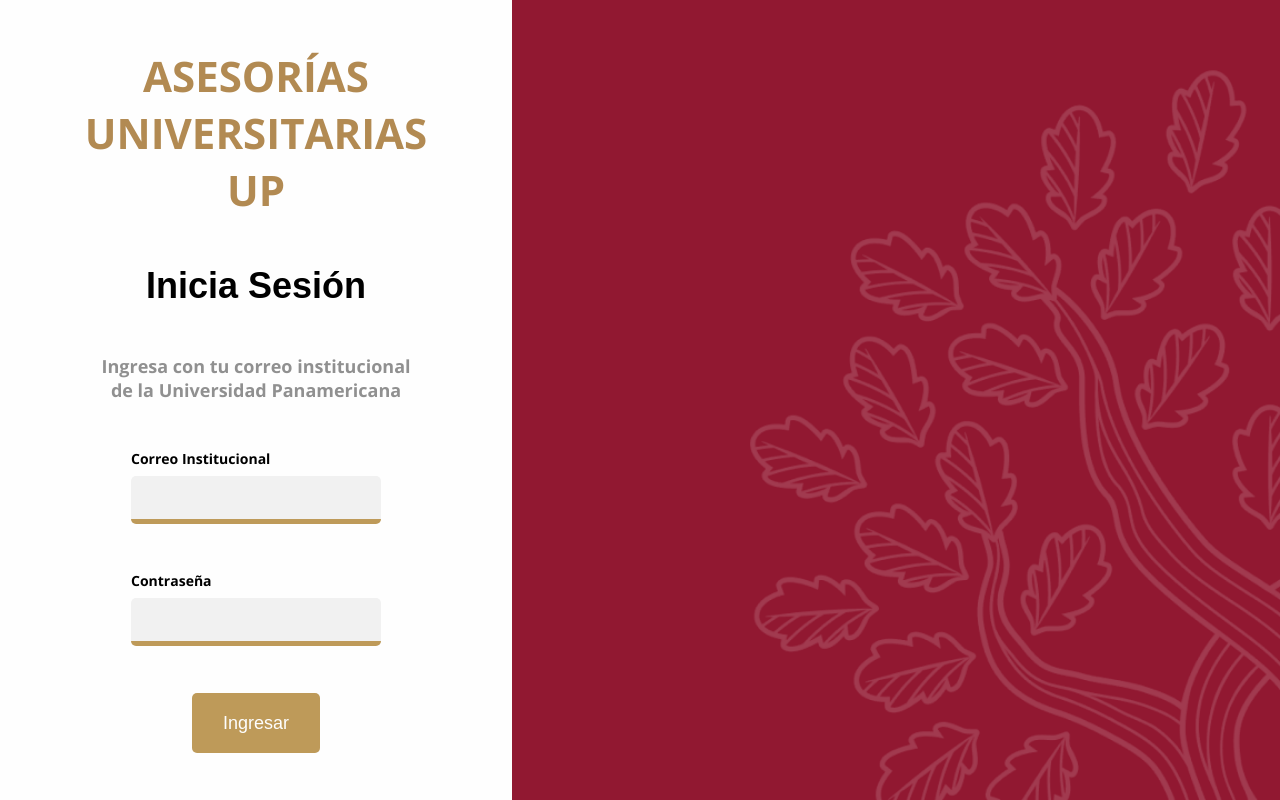
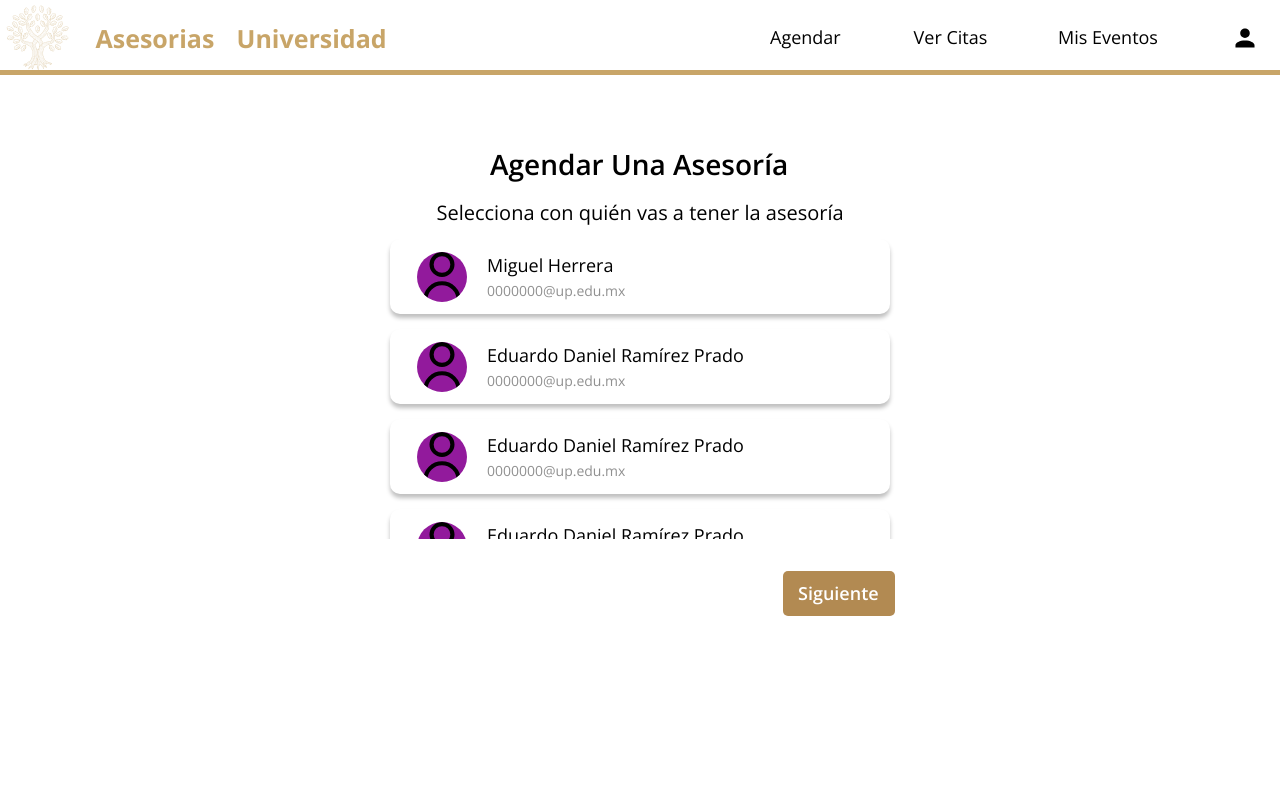
Before and after one commit to ForteUp/AsesoriasUP-F-End-, a React (Vite) app: page /agendar in a window 1280 px wide. Before the commit this address led to /login. Built offline with nearby package versions, Linux system fonts and the light colour scheme; a web font is replaced by a local one.

Commit message:
Modify scss of the navbar and add image logo

```diff
--- a/src/App.jsx
+++ b/src/App.jsx
@@ -16,9 +16,7 @@
                         <Route
                             path="/agendar"
                             element={
-                                <PrivateAsesorRoute>
                                     <AgendarCita />
-                                </PrivateAsesorRoute>
                             }
                         />
                         <Route path="/login" element={<LogIn />} />
--- a/src/components/NavBar/NavBar.jsx
+++ b/src/components/NavBar/NavBar.jsx
@@ -1,22 +1,30 @@
 import React from 'react';
 import "./NavBar.scss";
 import ImgProfile from "../../assets/VectorProfile.svg";
+import ImgLogo from "../../assets/roble-removebg-preview 1roble.png";
 
 function NavBar() {
   return (
     <nav className='NavBar-body'>
+        <div className='NavBar-Logo' itemType='button'>
+            <img src={ImgLogo} className="NavBar-Img"/>
+            <p className='NavBar-text1'>Asesorias</p>
+            <p className='NavBar-text2'>Universidad</p>
+        </div>
         <div className='NavBar-Menu'>
             <div className='opcionAgendar'>
                 <p className='opcionAgendar-text'>Agendar</p>
             </div>
-            <div className='opcionRegistrar'>
-                <p className='opcionRegistrar-text'>Registrar</p>
+            <div className='opcionVerCitas'>
+                <p className='opcionVerCitas-text'>Ver Citas</p>
             </div>
             <div className='opcionMisEventos'>
                 <p className='opcionMisEventos-text'>Mis Eventos</p>
             </div>
             <div className='opcionProfile'>
-                <img src={ImgProfile}  className='opcionProfile-text'/>
+                <div className='opcionProfile-account'>
+                    <img src={ImgProfile}  className='opcionProfile-img'/>
+                </div>
             </div>
         </div>
     </nav>
--- a/src/components/NavBar/NavBar.scss
+++ b/src/components/NavBar/NavBar.scss
@@ -1,8 +1,62 @@
+@import url('https://fonts.googleapis.com/css2?family=Open+Sans:wght@400;600;700&display=swap');
+
 .NavBar-body{
     width: 100vw;
     height: 75px;
     display: flex;
     border-bottom: #C8A568 5px solid;
+    justify-content: space-between;
+    .NavBar-Logo{
+        display: flex;
+        flex-direction: row;
+        justify-content: center;
+        align-items: center;
+        padding: 0px;
+        gap: 21px;
+        width: 412px;
+        height: 75px;
+
+        .NavBar-Img{
+            width: 75px;
+            height: 75px;
+            opacity: 0.75;
+            flex: none;
+            order: 0;
+            flex-grow: 0;
+        }
+
+        .NavBar-text1{
+            width: 120px;
+            height: 34px;
+            font-family: "Open Sans", sans-serif;
+            font-style: normal;
+            font-weight: 700;
+            font-size: 25px;
+            line-height: 34px;
+            display: flex;
+            align-items: center;
+            color: #C8A568;
+            flex: none;
+            order: 1;
+            flex-grow: 0;
+        }
+
+        .NavBar-text2{
+            width: 176px;
+            height: 34px;
+            font-family: "Open Sans", sans-serif;
+            font-style: normal;
+            font-weight: 700;
+            font-size: 25px;
+            line-height: 34px;
+            display: flex;
+            align-items: center;
+            color: #C8A568;
+            flex: none;
+            order: 2;
+            flex-grow: 0;
+        }
+    }
     .NavBar-Menu{
         display: flex;
         flex-direction: row;
@@ -23,9 +77,33 @@
             flex: none;
             order: 0;
             flex-grow: 0;
+            .opcionAgendar-text{
+                width: 74px;
+                height: 25px;
+                font-family: "Open Sans",sans-serif;
+                font-style: normal;
+                font-weight: 400;
+                font-size: 18px;
+                line-height: 25px;
+                display: flex;
+                align-items: center;
+                flex: none;
+                order: 0;
+                flex-grow: 0;
+            }
+        }
+        .opcionAgendar:hover{
+            background-color: rgba(200, 165, 104, 0.25);
+            .opcionAgendar-text{
+                color: #C8A568;
+                font-weight: 600;
+                font-family: "Open Sans",sans-serif;
+                font-style: normal;
+                font-size: 18px;
+            }
         }
 
-        .opcionRegistrar{
+        .opcionVerCitas{
             display: flex;
             flex-direction: row;
             justify-content: center;
@@ -36,7 +114,33 @@
             flex: none;
             order: 1;
             flex-grow: 0;
+            .opcionVerCitas-text{
+                width: 76.8px;
+                height: 25px;
+                font-family: "Open Sans", sans-serif;
+                font-style: normal;
+                font-weight: 400;
+                font-size: 18px;
+                line-height: 25px;
+                display: flex;
+                align-items: center;
+                flex: none;
+                order: 0;
+                flex-grow: 0;
+            }
         }
+
+        .opcionVerCitas:hover{
+            background-color: rgba(200, 165, 104, 0.25);
+            .opcionVerCitas-text{
+                color: #C8A568;
+                font-weight: 600;
+                font-family: "Open Sans",sans-serif;
+                font-style: normal;
+                font-size: 18px;
+            }
+        }
+
 
         .opcionMisEventos{
             display: flex;
@@ -49,6 +153,32 @@
             flex: none;
             order: 2;
             flex-grow: 0;
+
+            .opcionMisEventos-text{
+                width: 104px;
+                height: 25px;
+                font-family: "Open Sans", sans-serif;
+                font-style: normal;
+                font-weight: 400;
+                font-size: 18px;
+                line-height: 25px;
+                display: flex;
+                align-items: center;
+                flex: none;
+                order: 0;
+                flex-grow: 0;
+            }
+        }
+
+        .opcionMisEventos:hover{
+            background-color: rgba(200, 165, 104, 0.25);
+            .opcionMisEventos-text{
+                color: #C8A568;
+                font-weight: 600;
+                font-family: "Open Sans",sans-serif;
+                font-style: normal;
+                font-size: 18px;
+            }
         }
 
         .opcionProfile{
@@ -59,6 +189,31 @@
             padding: 25px 20px;
             width: 70px;
             height: 75px;
+            flex: none;
+            order: 3;
+            flex-grow: 0;
+
+            .opcionProfile-account{
+                display: flex;
+                width: 30px;
+                height: 30px;
+                flex: none;
+                order: 0;
+                flex-grow: 0;
+                justify-content: center;
+                align-items: center;
+
+                .opcionProfile-img{
+                    width: 20px;
+                    height: 20px;
+                }
+            }
+        }
+
+        .opcionProfile:hover{
+            background-color: rgba(200, 165, 104, 0.25);
         }
     }
+
+
 }
```
Also changed, not shown: src/assets/roble-removebg-preview 1roble.png (added).
